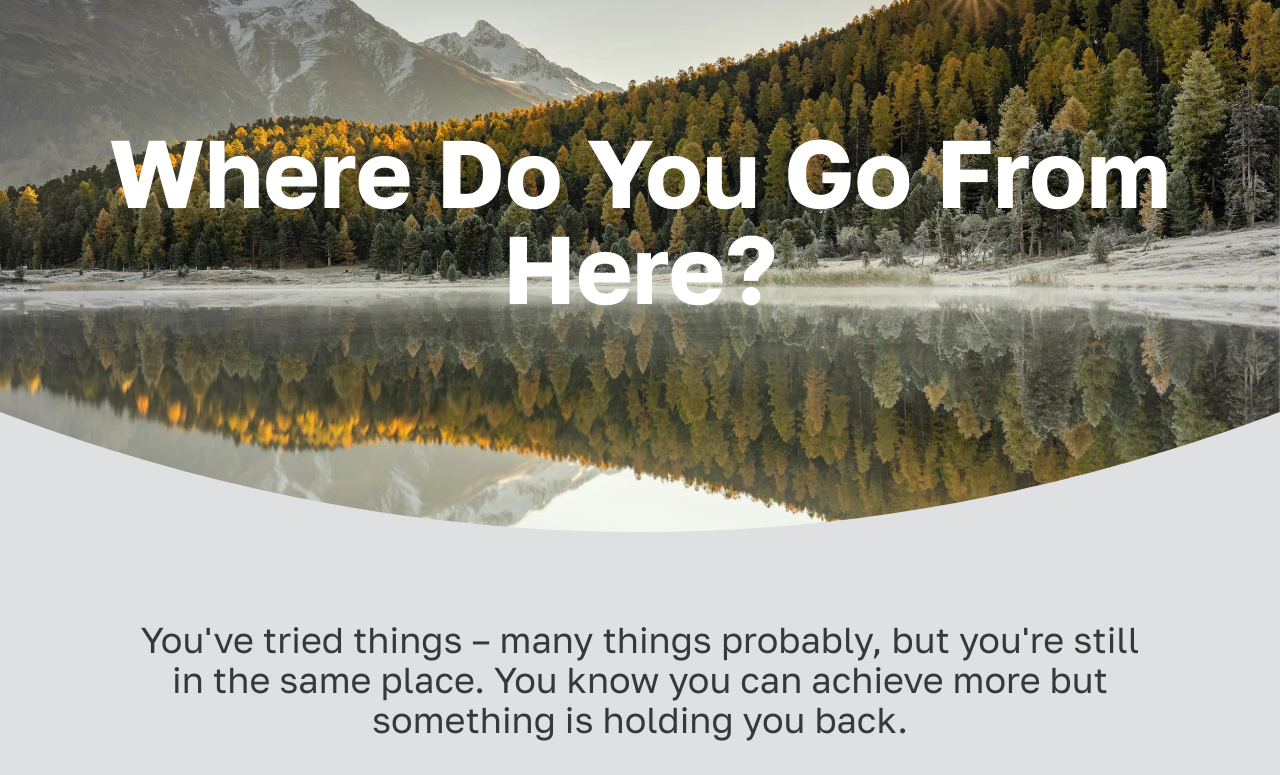
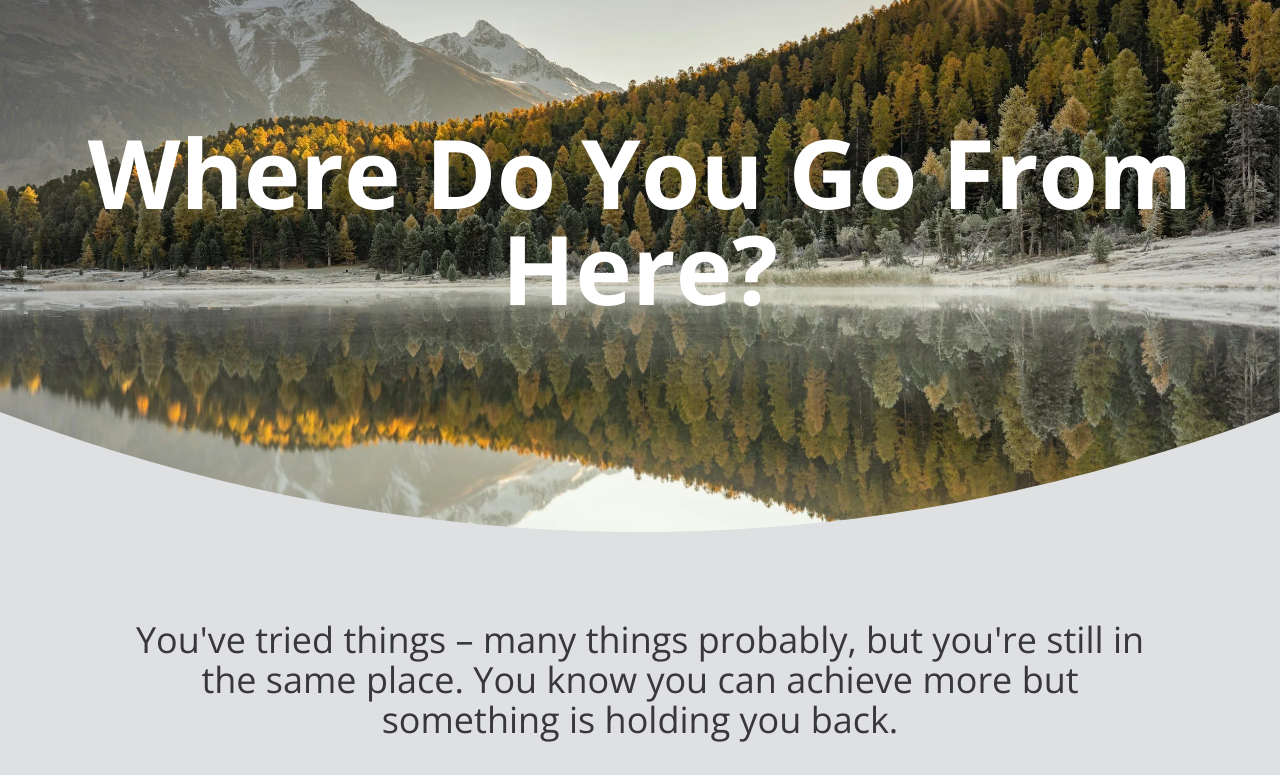
Before and after one commit to michaelzick/michaelzick.com, a Next.js app: page / in a window 1280 px wide. Shown: the part 820-1595 px from the top of the page. Built offline with nearby package versions, Linux system fonts and the light colour scheme.

Commit message:
fix: Replace Golos font with Open Sans for improved typography consistency

```diff
--- a/app/layout.tsx
+++ b/app/layout.tsx
@@ -3,12 +3,12 @@ import type { Metadata } from 'next';
 import Link from 'next/link';
 import NavBar from '../components/NavBar';
 import Script from 'next/script';
-import { Golos_Text } from 'next/font/google';
+import { Open_Sans } from 'next/font/google';
 
-const golosText = Golos_Text({
+const openSans = Open_Sans({
   subsets: ['latin'],
   weight: ['400', '500', '600', '700'],
-  variable: '--font-golos-text',
+  variable: '--font-open-sans',
 });
 
 export const metadata: Metadata = {
@@ -50,7 +50,7 @@ export default function RootLayout({ children }: { children: React.ReactNode })
           `}
         </Script>
       </head>
-      <body className={`${golosText.variable} min-h-screen flex flex-col font-sans`}>
+      <body className={`${openSans.variable} min-h-screen flex flex-col font-sans`}>
         <NavBar />
         <main className="flex-1">{children}</main>
         <footer className="text-white py-8 text-lg bg-dark-blue">
--- a/tailwind.config.js
+++ b/tailwind.config.js
@@ -8,7 +8,7 @@ module.exports = {
     extend: {
       fontFamily: {
         sans: ['"Tahoma"', 'Helvetica', 'Arial', 'sans-serif'],
-        headline: ['var(--font-golos-text)', '"Tahoma"', 'Helvetica', 'Arial', 'sans-serif'],
+        headline: ['var(--font-open-sans)', '"Tahoma"', 'Helvetica', 'Arial', 'sans-serif'],
       },
       colors: {
         'primary-blue': 'rgb(var(--primary-blue) / <alpha-value>)',
```
